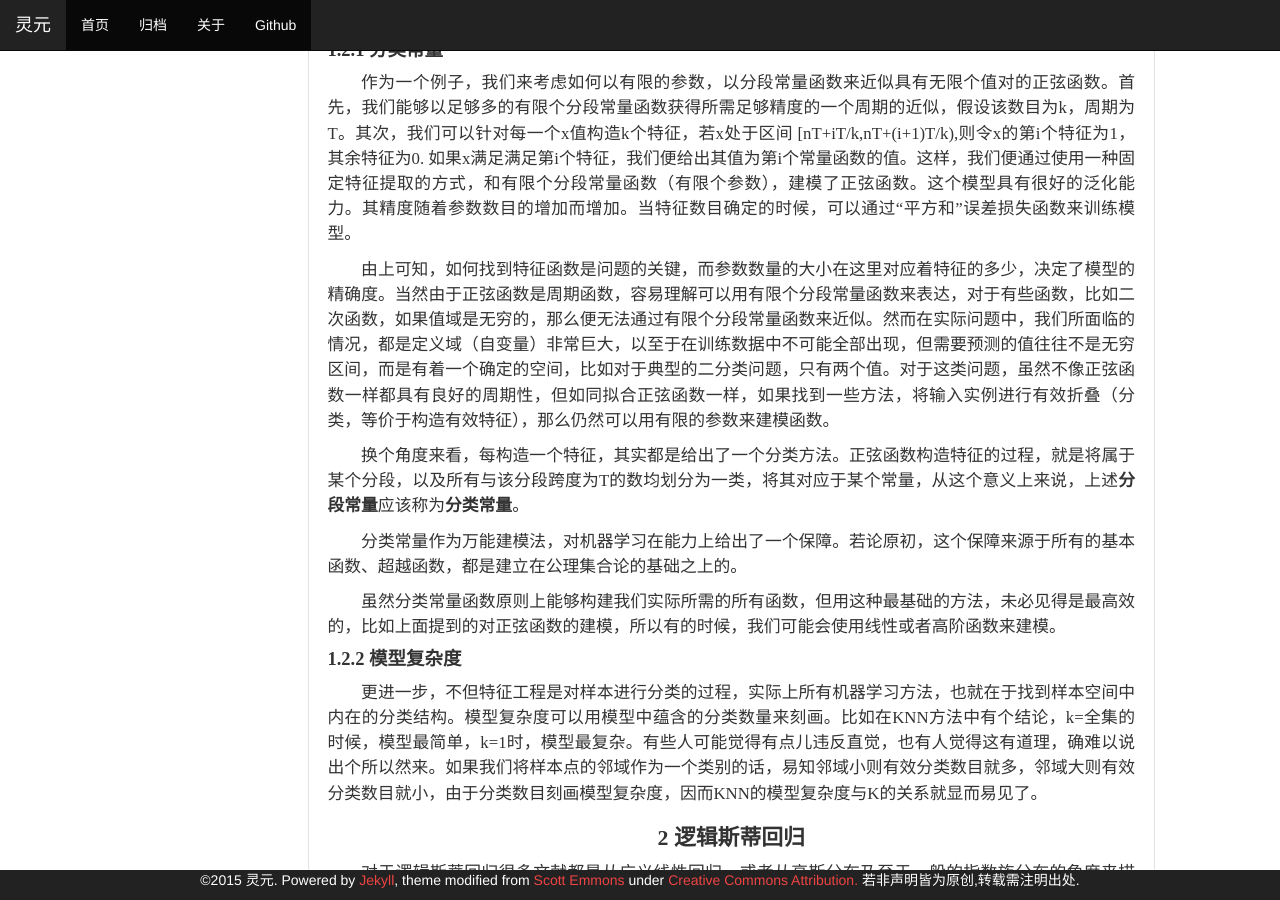
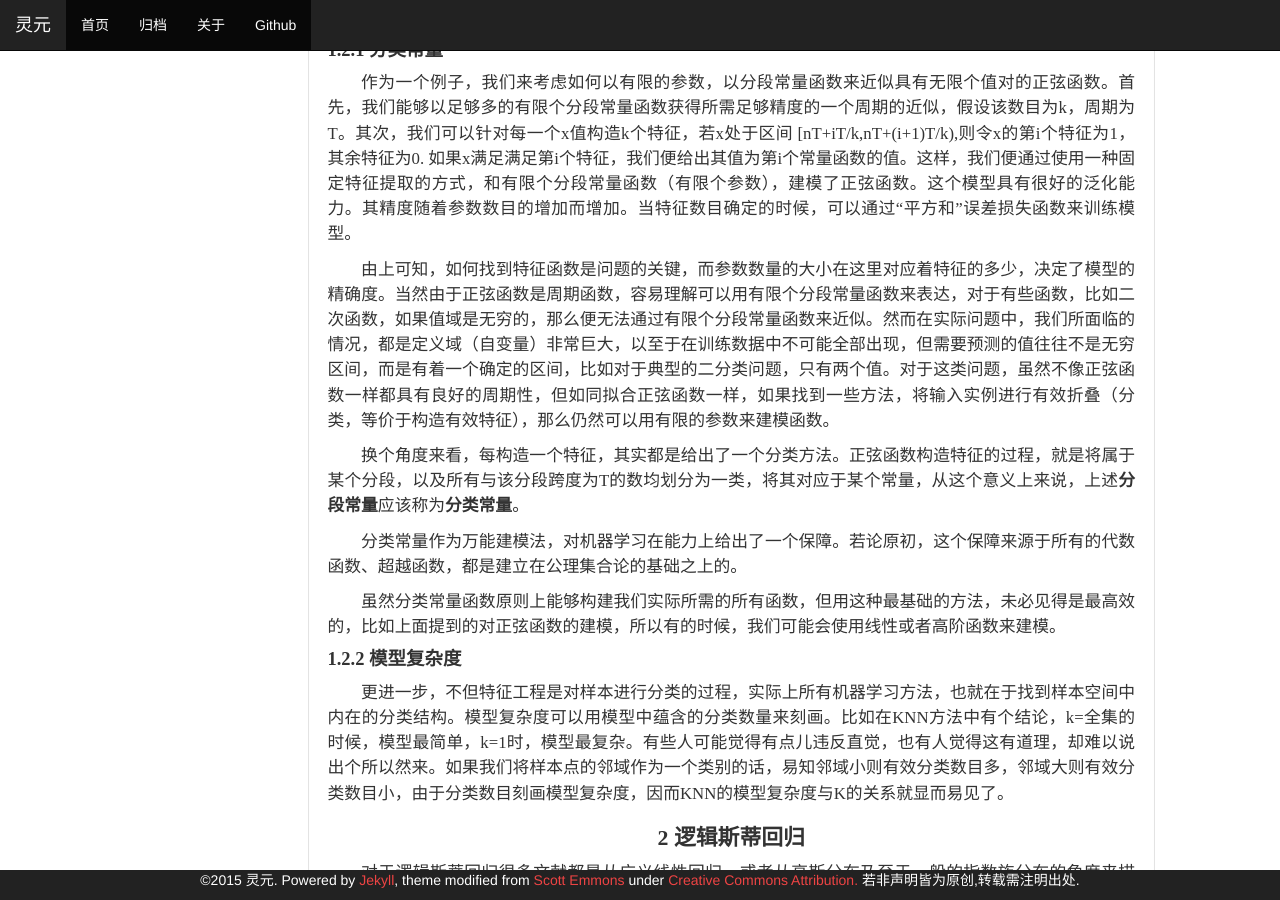
Before and after one commit to lihui/lihui.github.io, a Jekyll site: the page built from _posts/2015-6-8-logistic.md, in a window 1280 px wide and 900 px high, scrolled down 817 px. Built offline with Jekyll 4.4.1, drawn with Linux system fonts in a browser that asks for light colours; Markdown is read by kramdown in place of the engine named in the settings; formulas are drawn with MathJax 3.

Commit message:
update logisitc

```diff
--- a/_posts/2015-6-8-logistic.md
+++ b/_posts/2015-6-8-logistic.md
@@ -24,16 +24,16 @@ author: 灵元
 ####1.2.1 分类常量
 作为一个例子，我们来考虑如何以有限的参数，以分段常量函数来近似具有无限个值对的正弦函数。首先，我们能够以足够多的有限个分段常量函数获得所需足够精度的一个周期的近似，假设该数目为k，周期为T。其次，我们可以针对每一个x值构造k个特征，若x处于区间 [nT+iT/k,nT+(i+1)T/k),则令x的第i个特征为1，其余特征为0. 如果x满足满足第i个特征，我们便给出其值为第i个常量函数的值。这样，我们便通过使用一种固定特征提取的方式，和有限个分段常量函数（有限个参数），建模了正弦函数。这个模型具有很好的泛化能力。其精度随着参数数目的增加而增加。当特征数目确定的时候，可以通过“平方和”误差损失函数来训练模型。
 
-由上可知，如何找到特征函数是问题的关键，而参数数量的大小在这里对应着特征的多少，决定了模型的精确度。当然由于正弦函数是周期函数，容易理解可以用有限个分段常量函数来表达，对于有些函数，比如二次函数，如果值域是无穷的，那么便无法通过有限个分段常量函数来近似。然而在实际问题中，我们所面临的情况，都是定义域（自变量）非常巨大，以至于在训练数据中不可能全部出现，但需要预测的值往往不是无穷区间，而是有着一个确定的空间，比如对于典型的二分类问题，只有两个值。对于这类问题，虽然不像正弦函数一样都具有良好的周期性，但如同拟合正弦函数一样，如果找到一些方法，将输入实例进行有效折叠（分类，等价于构造有效特征），那么仍然可以用有限的参数来建模函数。
+由上可知，如何找到特征函数是问题的关键，而参数数量的大小在这里对应着特征的多少，决定了模型的精确度。当然由于正弦函数是周期函数，容易理解可以用有限个分段常量函数来表达，对于有些函数，比如二次函数，如果值域是无穷的，那么便无法通过有限个分段常量函数来近似。然而在实际问题中，我们所面临的情况，都是定义域（自变量）非常巨大，以至于在训练数据中不可能全部出现，但需要预测的值往往不是无穷区间，而是有着一个确定的区间，比如对于典型的二分类问题，只有两个值。对于这类问题，虽然不像正弦函数一样都具有良好的周期性，但如同拟合正弦函数一样，如果找到一些方法，将输入实例进行有效折叠（分类，等价于构造有效特征），那么仍然可以用有限的参数来建模函数。
 
 换个角度来看，每构造一个特征，其实都是给出了一个分类方法。正弦函数构造特征的过程，就是将属于某个分段，以及所有与该分段跨度为T的数均划分为一类，将其对应于某个常量，从这个意义上来说，上述**分段常量**应该称为**分类常量**。
 
-分类常量作为万能建模法，对机器学习在能力上给出了一个保障。若论原初，这个保障来源于所有的基本函数、超越函数，都是建立在公理集合论的基础之上的。
+分类常量作为万能建模法，对机器学习在能力上给出了一个保障。若论原初，这个保障来源于所有的代数函数、超越函数，都是建立在公理集合论的基础之上的。
 
 虽然分类常量函数原则上能够构建我们实际所需的所有函数，但用这种最基础的方法，未必见得是最高效的，比如上面提到的对正弦函数的建模，所以有的时候，我们可能会使用线性或者高阶函数来建模。
 
 ####1.2.2 模型复杂度
-更进一步，不但特征工程是对样本进行分类的过程，实际上所有机器学习方法，也就在于找到样本空间中内在的分类结构。模型复杂度可以用模型中蕴含的分类数量来刻画。比如在KNN方法中有个结论，k=全集的时候，模型最简单，k=1时，模型最复杂。有些人可能觉得有点儿违反直觉，也有人觉得这有道理，确难以说出个所以然来。如果我们将样本点的邻域作为一个类别的话，易知邻域小则有效分类数目就多，邻域大则有效分类数目就小，由于分类数目刻画模型复杂度，因而KNN的模型复杂度与K的关系就显而易见了。
+更进一步，不但特征工程是对样本进行分类的过程，实际上所有机器学习方法，也就在于找到样本空间中内在的分类结构。模型复杂度可以用模型中蕴含的分类数量来刻画。比如在KNN方法中有个结论，k=全集的时候，模型最简单，k=1时，模型最复杂。有些人可能觉得有点儿违反直觉，也有人觉得这有道理，却难以说出个所以然来。如果我们将样本点的邻域作为一个类别的话，易知邻域小则有效分类数目多，邻域大则有效分类数目小，由于分类数目刻画模型复杂度，因而KNN的模型复杂度与K的关系就显而易见了。
 
 
 
```
